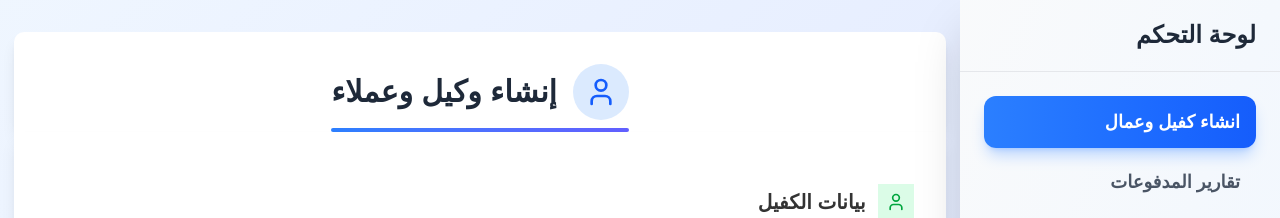
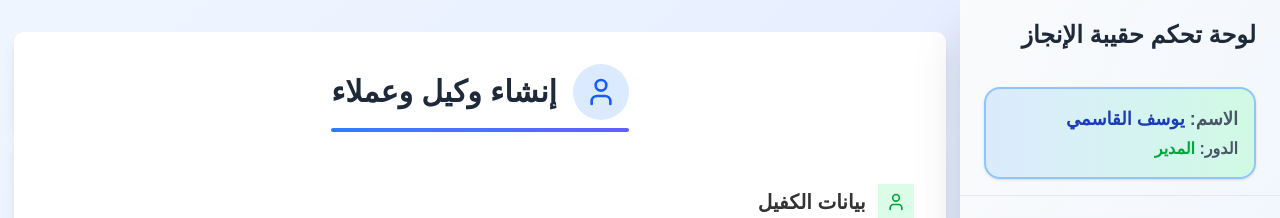
Before and after one commit to abdallaroom100/guarantor, a React (Vite) app in the folder client/: page / in a window 1280 px wide. Shown: the top 218 px of the page. Built offline with nearby package versions, Linux system fonts and the light colour scheme; no server answers; a web font is replaced by a local one.

Commit message:
add identitfier

```diff
--- a/client/src/pages/Dashboard/index.tsx
+++ b/client/src/pages/Dashboard/index.tsx
@@ -95,7 +95,7 @@ const Dashboard = () => {
         {/* Header */}
         <div className="px-6 border-b border-gray-200">
           <div className="flex items-center justify-between">
-            <h2 className="text-2xl font-bold !text-gray-800 !mb-[20px] !mt-[19px]">لوحة التحكم</h2>
+            <h2 className="text-2xl font-bold !text-gray-800 !mb-[20px] !mt-[19px]">لوحة تحكم حقيبة الإنجاز</h2>
             {/* Close button for mobile */}
             <button
               className="lg:hidden p-2 rounded-lg hover:bg-gray-200 transition-colors text-gray-600"
@@ -104,11 +104,20 @@ const Dashboard = () => {
               <X size={20} />
             </button>
           </div>
+          {/* Admin Info Section */}
+
+            <div className="mt-4 mb-4 p-4 rounded-2xl bg-gradient-to-r from-blue-100 to-emerald-100 text-right shadow border-2 border-blue-300">
+              <div className="text-lg font-bold text-blue-800 mb-1">
+                <span className="text-gray-600 font-bold">الاسم: </span>
+                <span>يوسف القاسمي</span>
+              </div>
+              <div className="text-base font-semibold text-gray-700">
+                <span className="text-gray-600 font-bold">الدور: </span>
+                <span className="text-green-600 font-extrabold">المدير</span>
+              </div>
+            </div>
 
         </div>
-
-        {/* Admin Info Section */}
-
 
         {/* Navigation */}
         <nav className="flex-1 p-6 space-y-3 overflow-y-auto max-h-[calc(100vh-200px)]">
```
